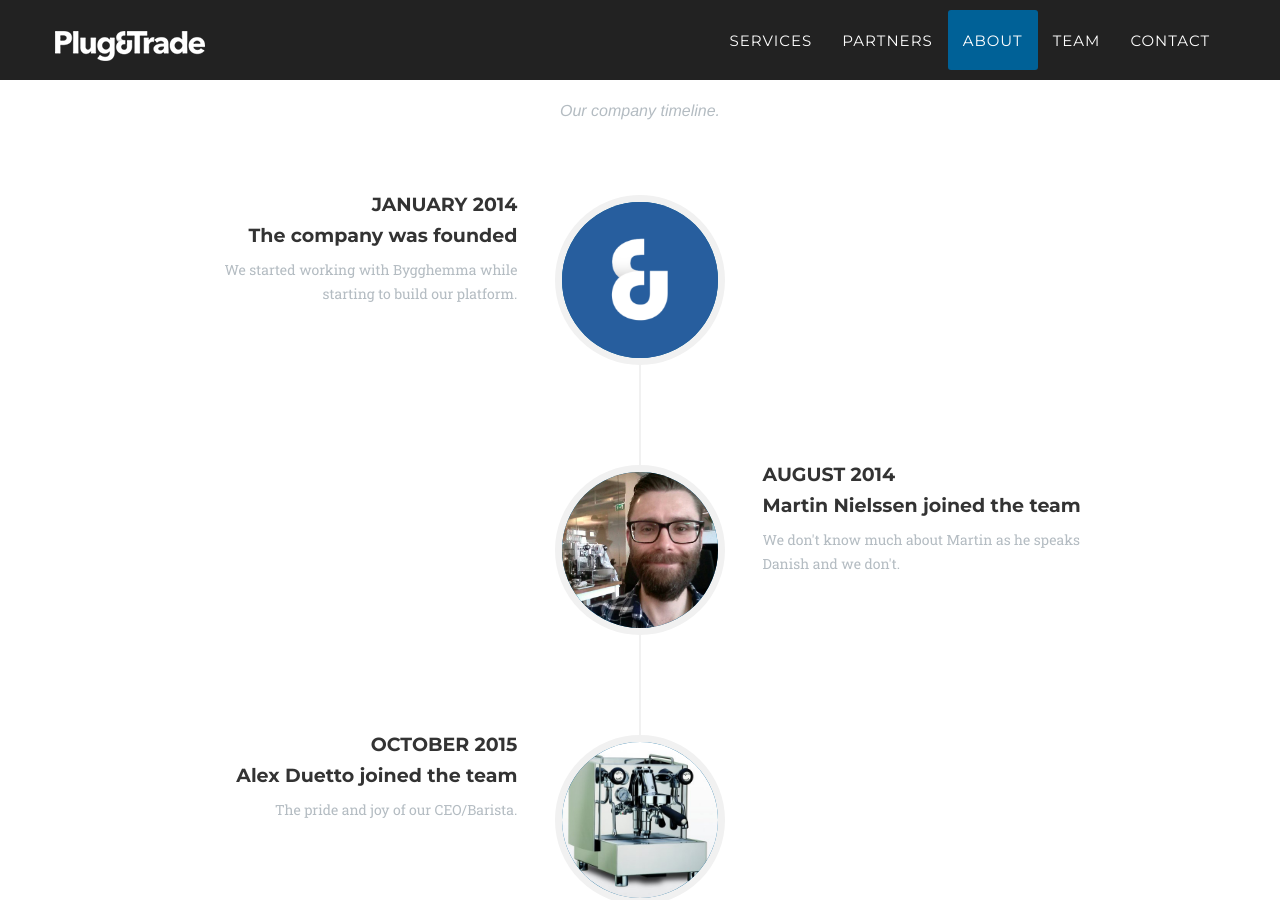
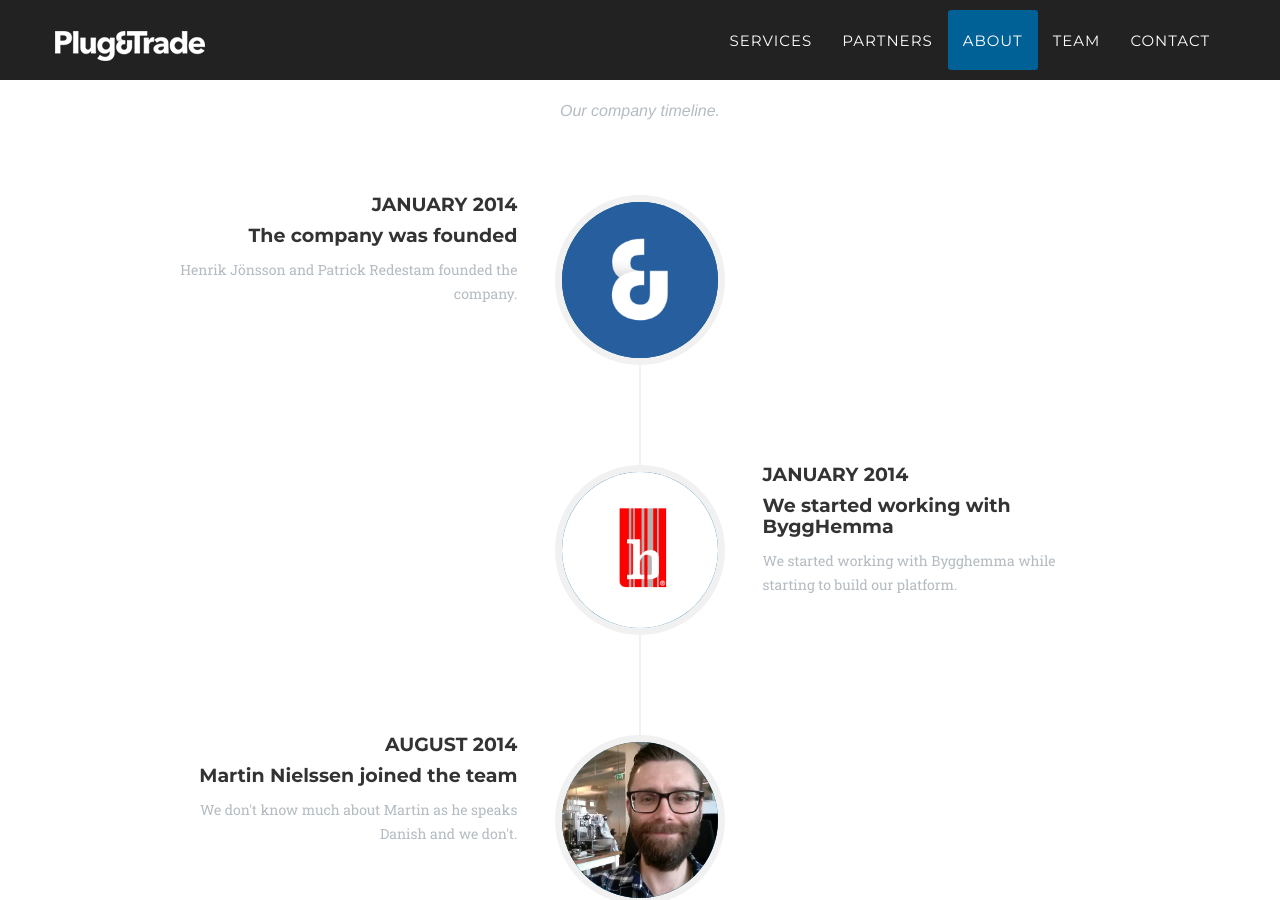
Before and after one commit to PlugAndTrade/plugandtrade.github.io, a Jekyll site: the page built from index.html, in a window 1280 px wide and 900 px high, scrolled down 2597 px. Built offline with Jekyll 4.4.1, drawn with Linux system fonts in a browser that asks for light colours; some web fonts are replaced.

Commit message:
Added ByggHemma to timeline

```diff
--- a/_includes/about.html
+++ b/_includes/about.html
@@ -20,11 +20,25 @@
                                     <h4 class="subheading">The company was founded</h4>
                                 </div>
                                 <div class="timeline-body">
+                                    <p class="text-muted">Henrik Jönsson and Patrick Redestam founded the company.</p>
+                                </div>
+                            </div>
+                        </li>
+                        <li class="timeline-inverted">
+                            <div class="timeline-image">
+                                <img class="img-circle img-responsive" src="img/about/bygghemma.jpg" alt="ByggHemma">
+                            </div>
+                            <div class="timeline-panel">
+                                <div class="timeline-heading">
+                                    <h4>January 2014</h4>
+                                    <h4 class="subheading">We started working with ByggHemma</h4>
+                                </div>
+                                <div class="timeline-body">
                                     <p class="text-muted">We started working with Bygghemma while starting to build our platform.</p>
                                 </div>
                             </div>
                         </li>
-                        <li class="timeline-inverted">
+                        <li>
                             <div class="timeline-image">
                                 <img class="img-circle img-responsive" src="img/team/3.jpg" alt="Martin Nielssen">
                             </div>
@@ -38,7 +52,7 @@
                                 </div>
                             </div>
                         </li>
-                        <li>
+                        <li class="timeline-inverted">
                             <div class="timeline-image">
                                 <img class="img-circle img-responsive" src="img/about/alex_duetto.jpg" alt="Alex Duetto">
                             </div>
@@ -52,7 +66,7 @@
                                 </div>
                             </div>
                         </li>
-                        <li class="timeline-inverted">
+                        <li>
                             <div class="timeline-image">
                                 <img class="img-circle img-responsive" src="img/about/stjarnbadden.jpg" alt="Sova">
                             </div>
@@ -66,7 +80,7 @@
                                 </div>
                             </div>
                         </li>
-                        <li>
+                        <li class="timeline-inverted">
                             <div class="timeline-image">
                                 <img class="img-circle img-responsive" src="img/about/klassisk.png" alt="CityGross klassiska matkasse">
                             </div>
@@ -80,7 +94,7 @@
                                 </div>
                             </div>
                         </li>
-                        <li class="timeline-inverted">
+                        <li>
                             <div class="timeline-image">
                                 <img class="img-circle img-responsive" src="img/team/4.jpg" alt="Oscar Olsson">
                             </div>
@@ -94,7 +108,7 @@
                                 </div>
                             </div>
                         </li>
-                        <li>
+                        <li class="timeline-inverted">
                             <div class="timeline-image">
                                 <img class="img-circle img-responsive" src="img/team/5.jpg" alt="Tommy Ivarsson">
                             </div>
@@ -108,7 +122,7 @@
                                 </div>
                             </div>
                         </li>
-                        <li class="timeline-inverted">
+                        <li>
                             <div class="timeline-image">
                                 <img class="img-circle img-responsive" src="img/team/6.jpg" alt="Simon Thörnqvist">
                             </div>
```
Also changed, not shown: img/about/bygghemma.jpg (added).
